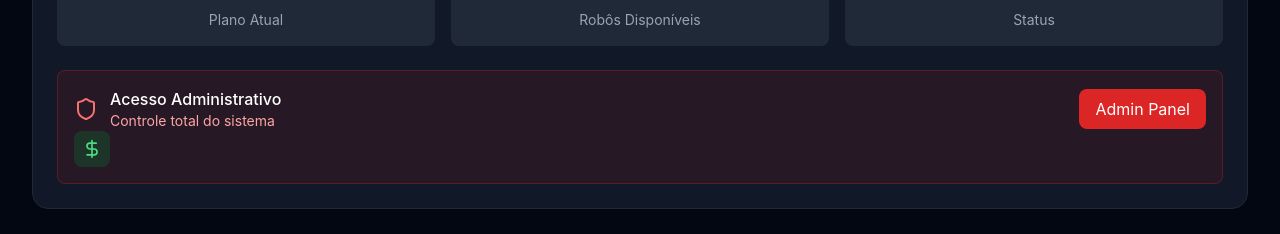
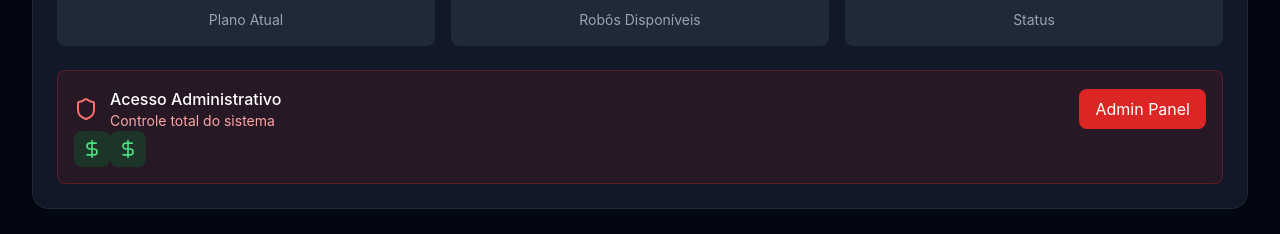
Before and after one commit to PROFITESTRATEGISTA/estrategista, a React (Vite) app: page /members in a window 1280 px wide. Shown: the part 860-1094 px from the top of the page. Built offline with nearby package versions, Linux system fonts and the light colour scheme; no server answers; the database is empty; sample sign-in values are in the browser's storage.

Commit message:
Corrigir erro de importação duplicada

```diff
--- a/src/components/MembersArea.tsx
+++ b/src/components/MembersArea.tsx
@@ -8,6 +8,7 @@ import { SetPasswordModal } from './SetPasswordModal';
 import { AdminPanel } from './AdminPanel';
 import { DayTradeCalculator } from './DayTradeCalculator';
 import { Bot, BookOpen, Settings, LogOut, User, Crown, Zap, Monitor, Shield, Key, Calculator, DollarSign } from 'lucide-react';
+import FinancialPanel from './FinancialPanel';
 import FinancialPanel from './FinancialPanel';
 
 interface User {
@@ -474,6 +475,11 @@ export default function MembersArea() {
         <FinancialPanel onBack={() => setCurrentView('dashboard')} />
       )}
 
+      {/* Financial Panel */}
+      {currentView === 'financial' && hasAdminAccess && (
+        <FinancialPanel onBack={() => setCurrentView('dashboard')} />
+      )}
+
       {/* Main Content */}
       {currentView !== 'admin' && currentView !== 'vps' && currentView !== 'financial' && (
         <main className="max-w-7xl mx-auto px-4 sm:px-6 lg:px-8 py-8 pt-16">
@@ -620,7 +626,6 @@ export default function MembersArea() {
                       </button>
                     </div>
 
-                      {hasAdminAccess && (
                       <button
                         onClick={() => setCurrentView('financial')}
                         className="p-2 rounded-lg bg-green-900/50 hover:bg-green-900/70 transition-colors"
@@ -628,7 +633,14 @@ export default function MembersArea() {
                       >
                         <DollarSign className="w-5 h-5 text-green-400" />
                       </button>
-                      )}
+
+                      <button
+                        onClick={() => setCurrentView('financial')}
+                        className="p-2 rounded-lg bg-green-900/50 hover:bg-green-900/70 transition-colors"
+                        title="Painel Financeiro"
+                      >
+                        <DollarSign className="w-5 h-5 text-green-400" />
+                      </button>
                   </div>
                 )}
 
```
Lines whose indentation alone changed are shown as unchanged.
